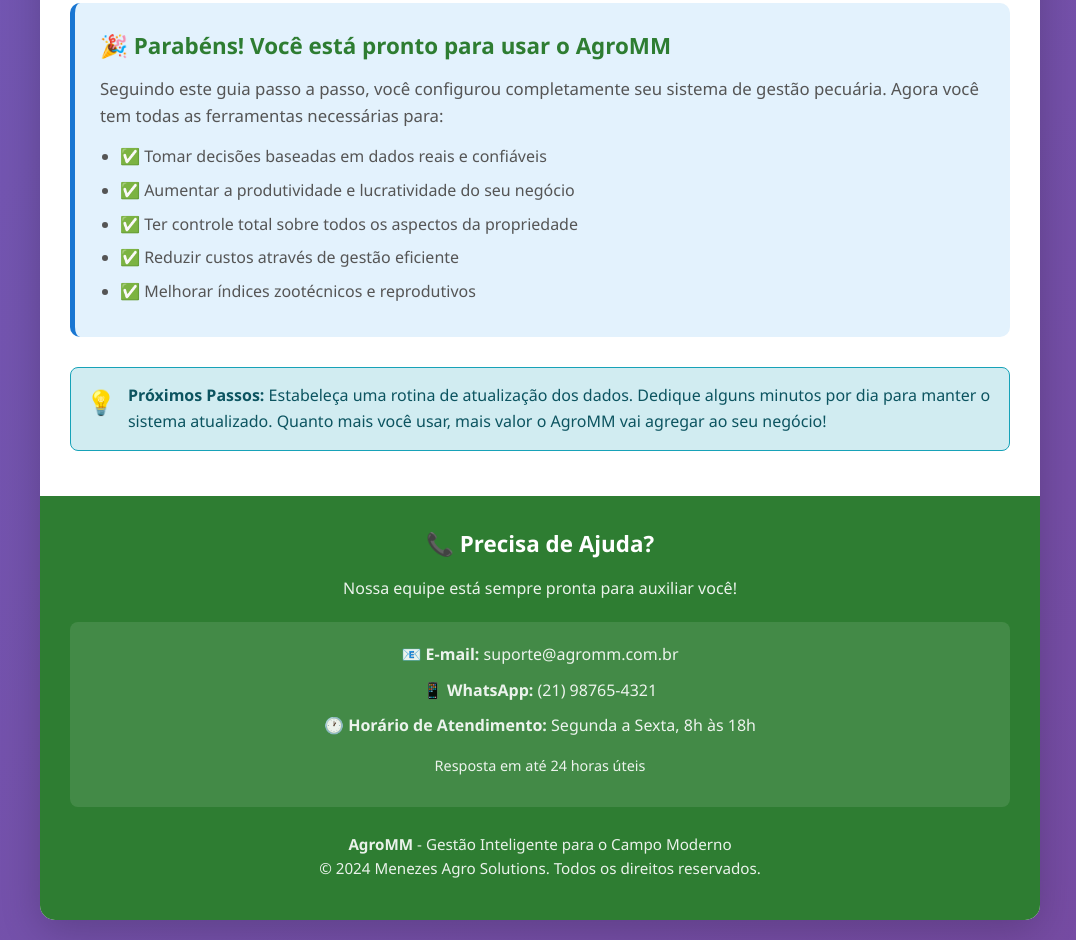
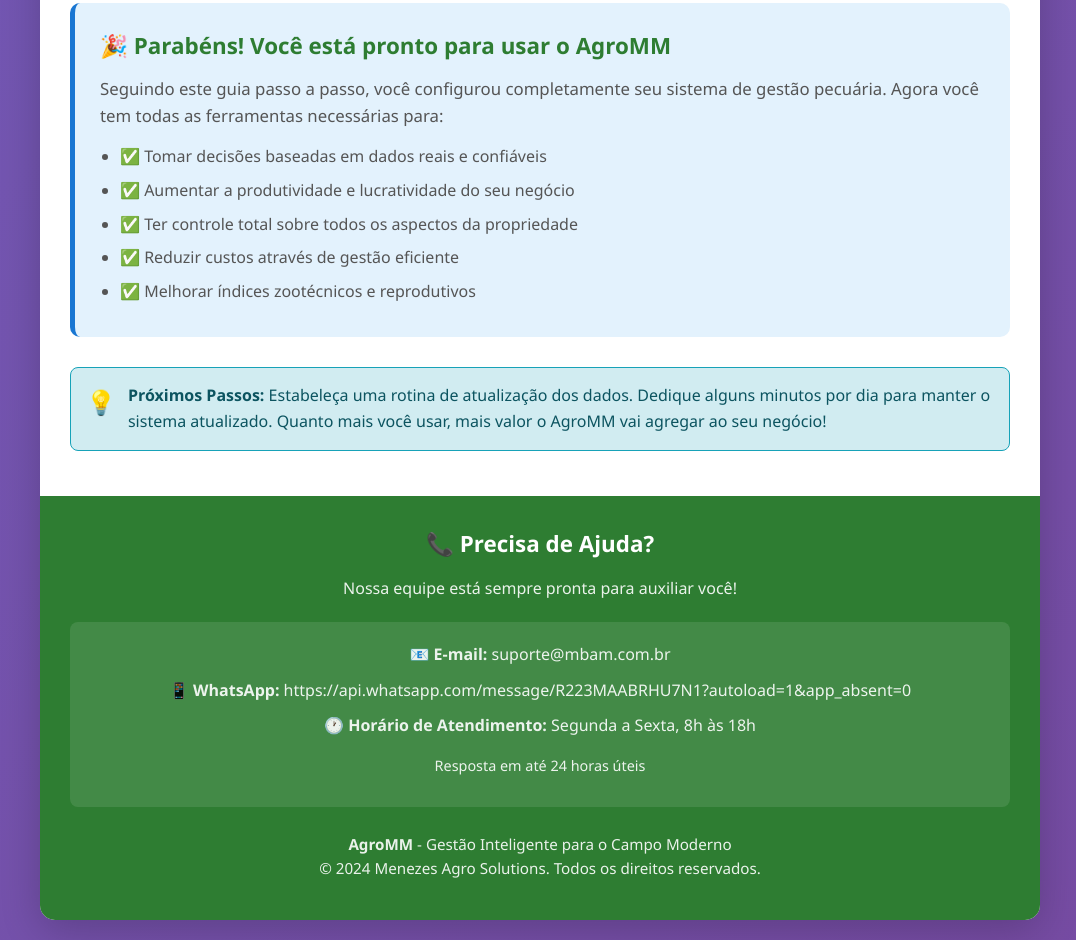
Before and after one commit to Mfdemenezes/manual-agromm, a plain HTML site: page index.html in a window 1280 px wide. Shown: the part 7696-8636 px from the top of the page, without its empty margins (100-1176 px from the left). Drawn offline with Linux system fonts and the light colour scheme.

Commit message:
Update support contact information in index.htmlajuste contatos

```diff
--- a/index.html
+++ b/index.html
@@ -718,8 +718,8 @@
             <p>Nossa equipe está sempre pronta para auxiliar você!</p>
 
             <div class="support-box">
-                <p><strong>📧 E-mail:</strong> suporte@agromm.com.br</p>
-                <p><strong>📱 WhatsApp:</strong> (21) 98765-4321</p>
+                <p><strong>📧 E-mail:</strong> suporte@mbam.com.br</p>
+                <p><strong>📱 WhatsApp:</strong> https://api.whatsapp.com/message/R223MAABRHU7N1?autoload=1&app_absent=0</p>
                 <p><strong>🕐 Horário de Atendimento:</strong> Segunda a Sexta, 8h às 18h</p>
                 <p style="margin-top: 15px; font-size: 0.9em;">Resposta em até 24 horas úteis</p>
             </div>
```
